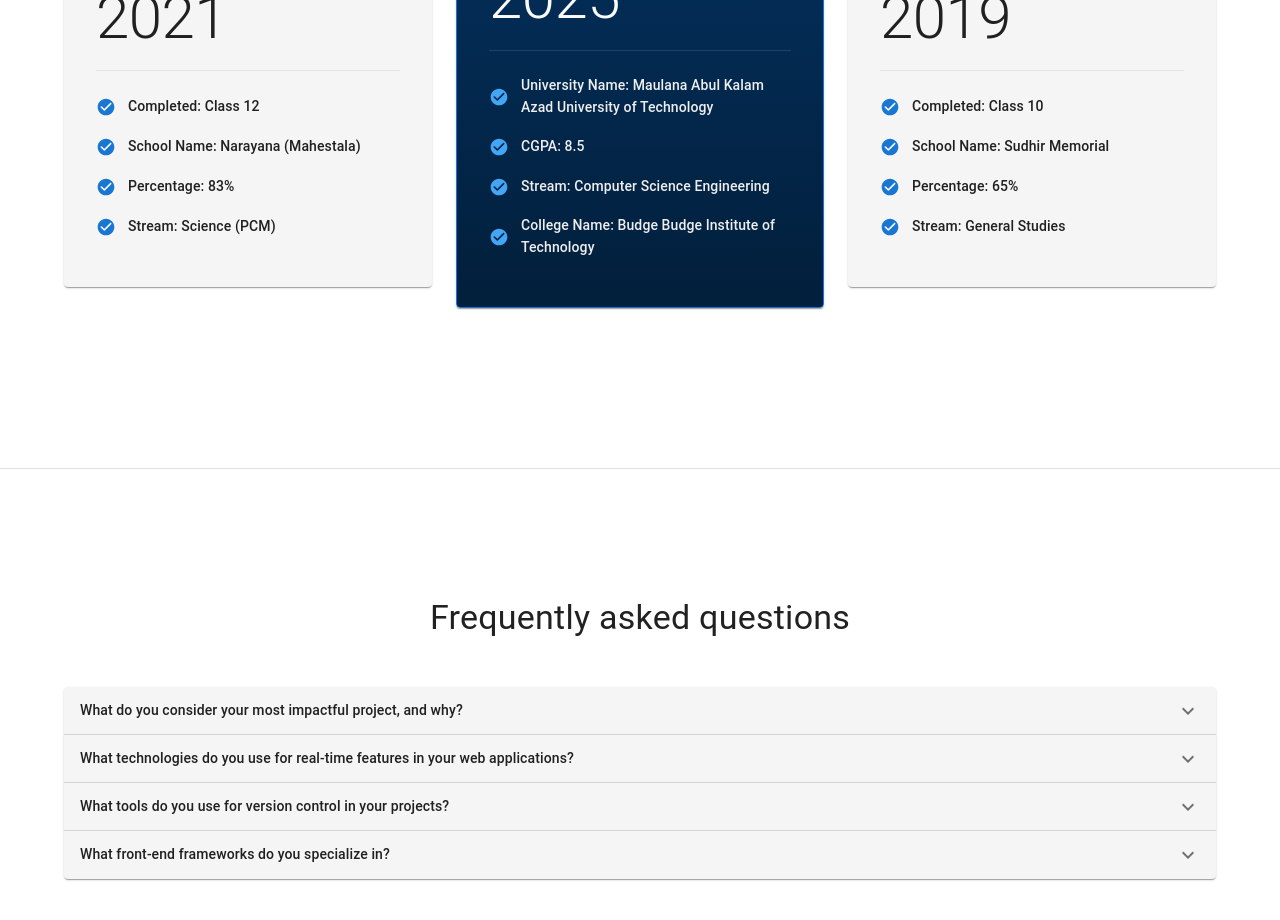
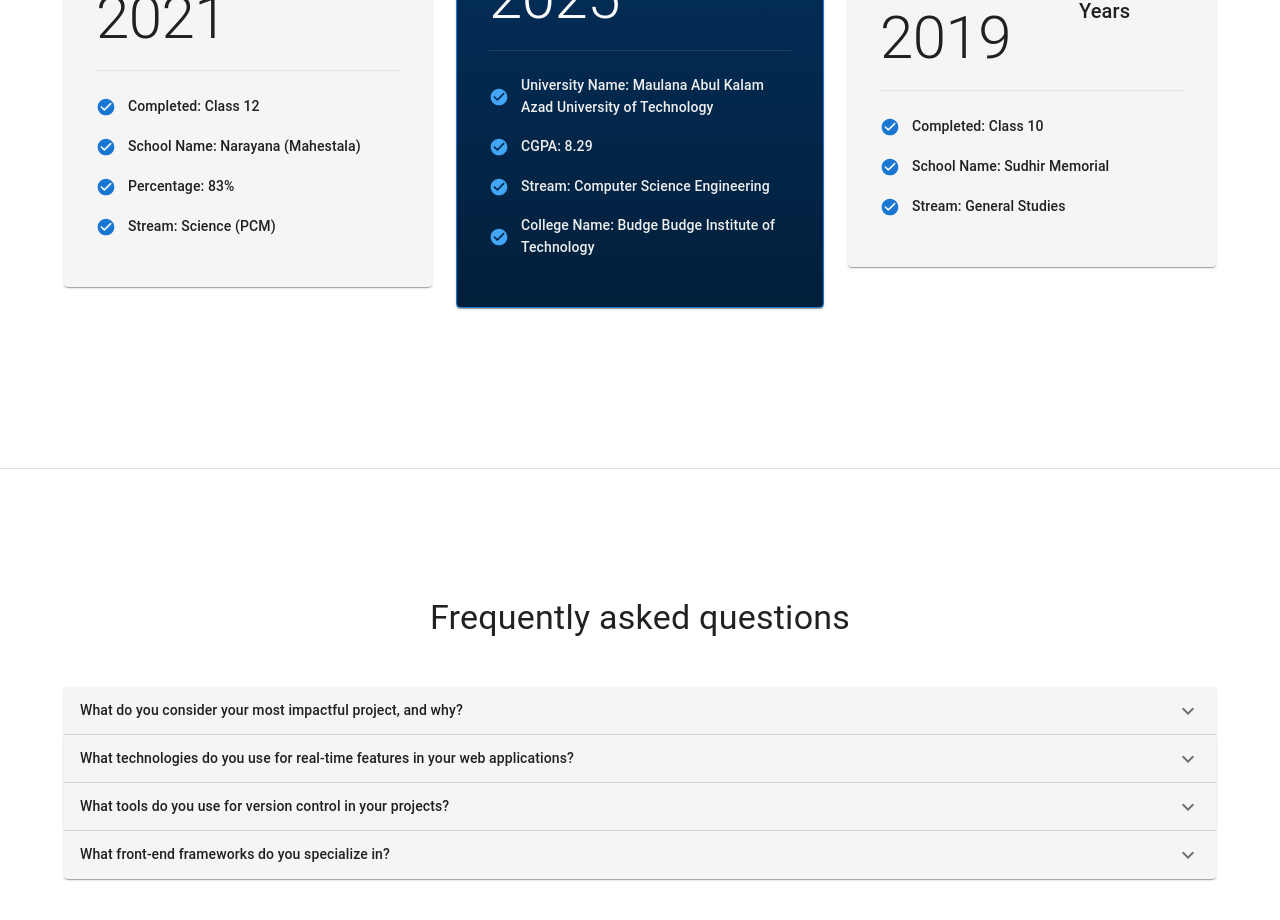
Before and after one commit to Soudeepshaw/portfolio, a React (Vite) app: page / in a window 1280 px wide. Shown: the part 3440-4360 px from the top of the page. Built offline with nearby package versions, Linux system fonts and the light colour scheme.

Commit message:
Update Education.jsx

```diff
--- a/src/Components/Education.jsx
+++ b/src/Components/Education.jsx
@@ -29,7 +29,7 @@ const educationData = [
     period: '2021-2025',
     details: [
       'University Name: Maulana Abul Kalam Azad University of Technology',
-      'CGPA: 8.5',
+      'CGPA: 8.29',
       'Stream: Computer Science Engineering',
       'College Name: Budge Budge Institute of Technology',
     ],
@@ -42,7 +42,7 @@ const educationData = [
     details: [
       'Completed: Class 10',
       'School Name: Sudhir Memorial',
-      'Percentage: 65%',
+
       'Stream: General Studies',
     ],
     buttonText: 'View Details',
```
